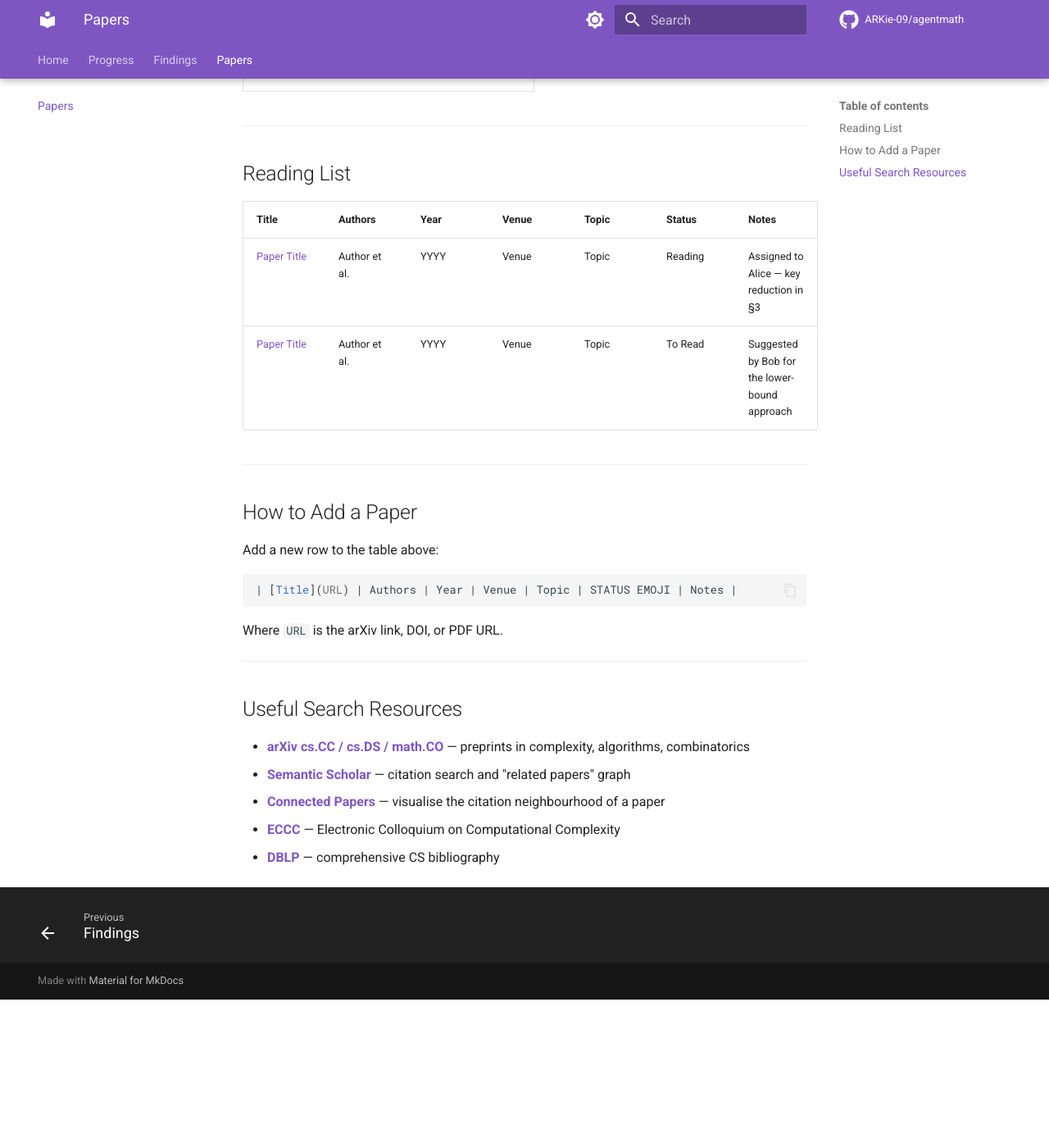
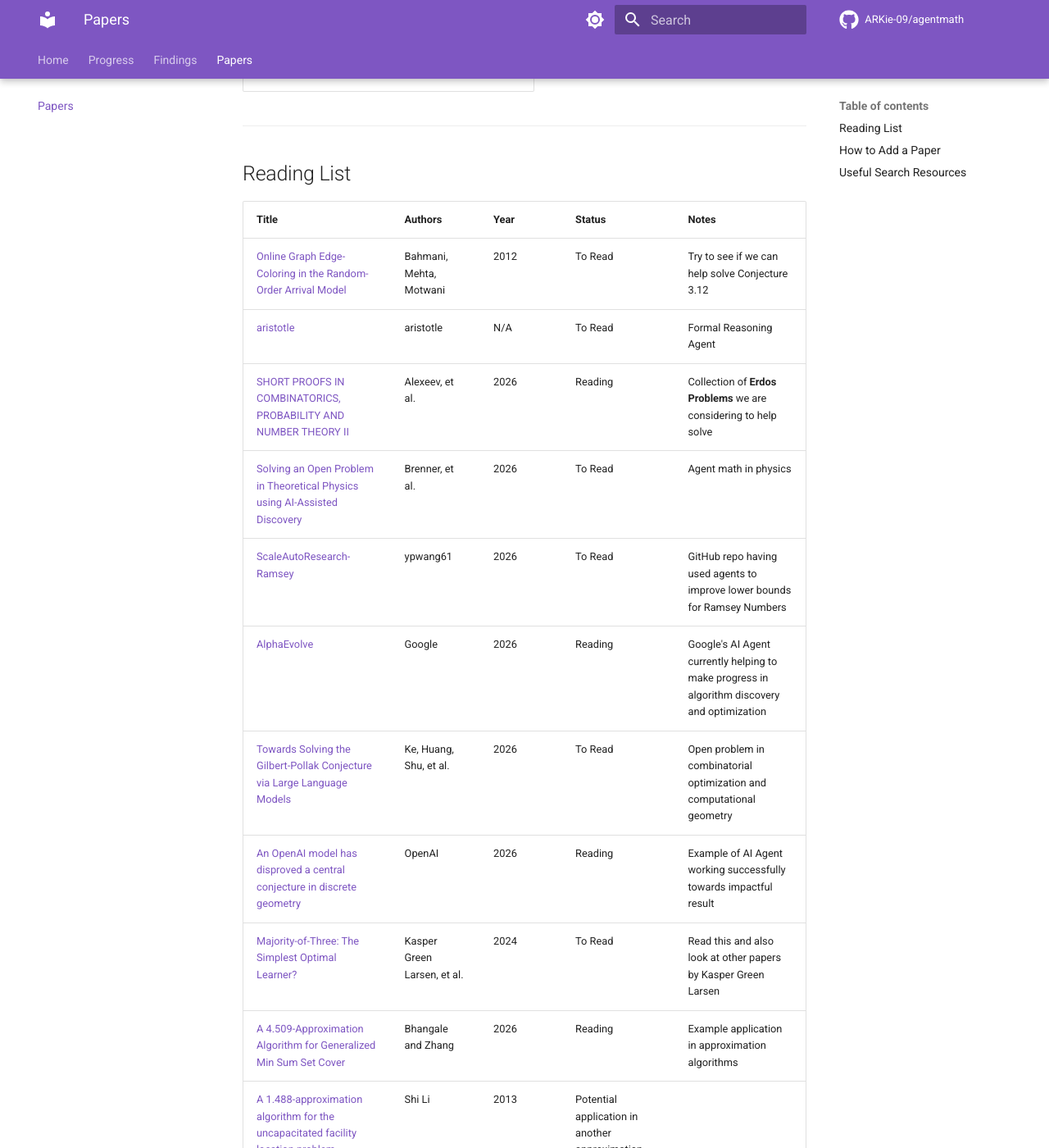
Before and after one commit to ARKie-09/agentmath, an MkDocs documentation site: the page built from docs/papers/index.md, in a window 1280 px wide and 1400 px high, scrolled down 493 px. Shown: the whole window at 82% size. Built offline with MkDocs 1.6.1 and Material for MkDocs 9.7.7, drawn with Linux system fonts in a browser that asks for light colours; comment, search, counter and statistics services are not loaded; before the commit the page ends 1712 px from its top, so only the background shows below that; some of the changed text lies outside the part shown.

Commit message:
Update Reading List with our collection of papers so far

````diff
--- a/docs/papers/index.md
+++ b/docs/papers/index.md
@@ -23,10 +23,21 @@ as you work through papers. Add notes inline or link to a longer write-up in
 
 ## Reading List
 
-| Title | Authors | Year | Venue | Topic | Status | Notes |
-|---|---|---|---|---|---|---|
-| [Paper Title](https://arxiv.org/abs/XXXX.XXXXX) | Author et al. | YYYY | Venue | Topic | Reading | Assigned to Alice — key reduction in §3 |
-| [Paper Title](https://arxiv.org/abs/XXXX.XXXXX) | Author et al. | YYYY | Venue | Topic | To Read | Suggested by Bob for the lower-bound approach |
+| Title | Authors | Year | Status | Notes |
+|---|---|---|---|---|
+| [Online Graph Edge-Coloring in the Random-Order Arrival Model](https://theoryofcomputing.org/articles/v008a025/v008a025.pdf) | Bahmani, Mehta, Motwani | 2012 | To Read | Try to see if we can help solve Conjecture 3.12 |
+| [aristotle](https://aristotle.harmonic.fun/) | aristotle | N/A | To Read | Formal Reasoning Agent |
+| [SHORT PROOFS IN COMBINATORICS, PROBABILITY AND NUMBER THEORY II](https://arxiv.org/pdf/2604.06609) | Alexeev, et al. | 2026 | Reading | Collection of **Erdos Problems** we are considering to help solve |
+| [Solving an Open Problem in Theoretical Physics using AI-Assisted Discovery](https://arxiv.org/abs/2603.04735) | Brenner, et al. | 2026 | To Read | Agent math in physics |
+| [ScaleAutoResearch-Ramsey](https://github.com/ypwang61/ScaleAutoResearch-Ramsey) | ypwang61 | 2026 | To Read | GitHub repo having used agents to improve lower bounds for Ramsey Numbers |
+| [AlphaEvolve](https://deepmind.google/blog/alphaevolve-a-gemini-powered-coding-agent-for-designing-advanced-algorithms/) | Google | 2026 | Reading | Google's AI Agent currently helping to make progress in algorithm discovery and optimization |
+| [Towards Solving the Gilbert-Pollak Conjecture via Large Language Models](https://arxiv.org/pdf/2601.22365) | Ke, Huang, Shu, et al. | 2026 | To Read | Open problem in combinatorial optimization and computational geometry |
+| [An OpenAI model has disproved a central conjecture in discrete geometry](https://openai.com/index/model-disproves-discrete-geometry-conjecture/) | OpenAI | 2026 | Reading | Example of AI Agent working successfully towards impactful result |
+| [Majority-of-Three: The Simplest Optimal Learner?](https://cs.au.dk/~larsen/papers/Maj3.pdf) | Kasper Green Larsen, et al. | 2024 | To Read | Read this and also look at other papers by Kasper Green Larsen |
+| [A 4.509-Approximation Algorithm for Generalized Min Sum Set Cover](https://arxiv.org/pdf/2605.10031v1) | Bhangale and Zhang | 2026 | Reading | Example application in approximation algorithms |
+| [A 1.488-approximation algorithm for the uncapacitated facility location problem](https://tcs.nju.edu.cn/shili/papers/UFL-ICALP2011.pdf) | Shi Li | 2013 | Potential application in another approximation problem |
+| [Proofs: Checking vs Finding](https://www.youtube.com/watch?v=gXiVVZypHJg) | Sanjeev Arora | 2026 | Read | Talk by Dr. Arora |
+| [Can AI Help with Mathematics and Computer Research?](https://www.youtube.com/watch?v=1YET1NS-6RY) | Prabhakar Raghavan | 2026 | Read | Talk by Dr. Raghavan |
 
 ---
 
@@ -35,7 +46,7 @@ as you work through papers. Add notes inline or link to a longer write-up in
 Add a new row to the table above:
 
 ```markdown
-| [Title](URL) | Authors | Year | Venue | Topic | STATUS EMOJI | Notes |
+| [Title](URL) | Authors | Year | Status | Notes |
 ```
 
 Where `URL` is the arXiv link, DOI, or PDF URL.
````
